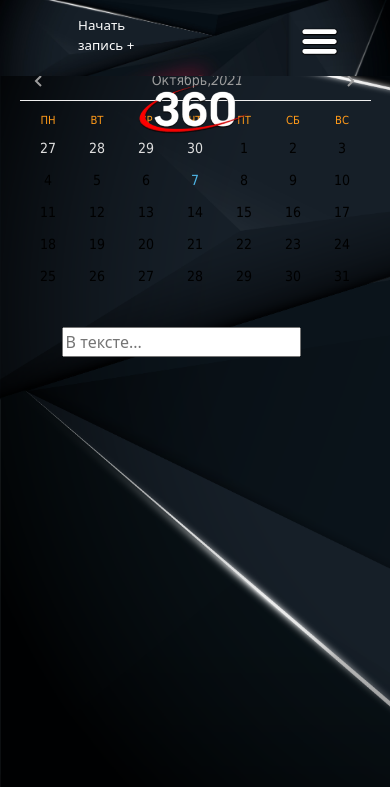
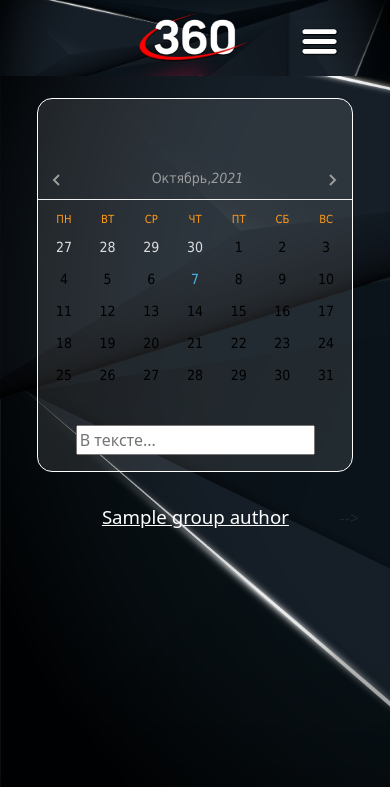
Before and after one commit to geekk0/Joournal_360, a Django app: template templates/mobile_by_date.html in a window 390 px wide. Shown: the top 787 px of the page. Run offline with Django 3.2, Linux system fonts and the light colour scheme; the template is opened without the code that fills it: most values are stand-ins (such as "Sample title", 1, 10 or a date in 2020); some libraries are stand-ins or nearby versions.

Commit message:
mobile new

```diff
--- a/journal/urls.py
+++ b/journal/urls.py
@@ -33,8 +33,7 @@ urlpatterns = [
     path('отправить email/', views.send_email_with_smptlib, name='отправить email'),
     path('Документы/<str:tile_name>', views.show_docs, name='Документы'),
 
-    path('по дате мобильный/', views.by_date_view, name='по дате мобильный'),
-    path('фильтр по отделу мобильный/', views.by_group_view, name='фильтр по отделу мобильный'),
+    path('поиск мобильный/', views.by_date_view, name='поиск мобильный'),
     path('опубликовать тест/', views.publish_notes_to_records, name='опубликовать тест'),
 
 ]
--- a/static/css/mobile.css
+++ b/static/css/mobile.css
@@ -43,6 +43,10 @@
         font-size: 10pt;
     }
 
+    #add_objective{
+        display:none;
+    }
+
     .objectives{
         display:none;
     }
@@ -76,6 +80,7 @@
         width: 90%;
         margin-left: auto;
         margin-right: auto;
+        margin-top: 25%;
     }
 
     .mobile_menu {
--- a/templates/documents.html
+++ b/templates/documents.html
@@ -53,8 +53,7 @@
 
 
                         <ul class="mobile_menu_list">
-                            <li><a href={% url 'по дате мобильный' %}>Найти по дате/тексту</a></li>
-                            <li><a href="{% url 'фильтр по отделу мобильный' %}">Отдел/Группа</a></li>
+                            <li><a href={% url 'поиск мобильный' %}>Найти отчет</a></li>
                             <li><a href="{% url 'logout' %}">Выйти</a></li>
 
 
--- a/templates/mobile_by_date.html
+++ b/templates/mobile_by_date.html
@@ -13,12 +13,6 @@
 
     <div class="template" style="background-image: url({% static 'images/back+logo_3840х2160-01.jpg'%}); background-size: cover">
         <div class="header" style="background-image: url({% static 'images/back+logo_3840х2160-01.jpg'%}); background-size: cover">
-
-
-
-                    <div class="add_note">
-                        <a class="authorization" href="{% url 'добавить заметку' %}">Начать запись +</a>
-                    </div>
 
             <div class="logo">
 
@@ -42,8 +36,7 @@
 
 
                         <ul class="mobile_menu_list">
-                            <li><a href={% url 'по дате мобильный' %}>Найти по дате/тексту</a></li>
-                            <li><a href="{% url 'фильтр по отделу мобильный' %}">Отдел/Группа</a></li>
+                            <li><a href={% url 'поиск мобильный' %}>Найти отчет</a></li>
                             <li><a href="{% url 'logout' %}">Выйти</a></li>
 
                         </ul>
@@ -56,7 +49,7 @@
 
     <div class="find">
 
-        <div>
+        <div class="wrapper">
             <form name='sdate' class="selector-filter" action="{% url 'найти по дате' %}"
                                   id='datepicker' method="get" style="z-index: 2 !important">
 
@@ -69,7 +62,42 @@
 
             </form>
 
+            <form class="selector-filter" action="{% url 'найти по тексту' %}" method="get">
+                                    <input name="q" type="text" id="textbox" placeholder="В тексте...">
+                                    <br>
+                                    <input id="search_text" type="submit" value="Найти">
+            </form>
         </div>
+    </div>
+
+
+
+    <!--<div class="group_select">
+            <ul id="group" style="list-style-type:none">
+                {% if user_is_admin == True %}
+                    {% for department in user_departments %}
+                        <li><a href={% url 'фильтр по отделу' department.name %}>{{ department.name }}</a></li>
+                    {% endfor %}
+                {% endif %}
+            </ul>
+        </div>-->
+
+
+    <div class="groups_authors_select">
+
+
+
+        <ul id="group_author" style="list-style-type:none">
+
+            {% for group_author in groups_authors_list %}
+
+                <li><a href={% url 'фильтр по группе' group_author.name %}>{{ group_author.name }}</a></li>
+
+            {% endfor %}
+        </ul>
+
+    </div>
+
 
     <script type="application/javascript">
 
@@ -108,16 +136,16 @@
 
                     function color_date(cell, shift) {
                         if (shift === 'shift_4_dates') {
-                                cell.style.background = 'rgb(0, 200, 0)' ;
+                                cell.style.color = 'rgb(0, 200, 0)' ;
                             }
                         if (shift === 'shift_3_dates') {
-                                cell.style.background = 'rgb(200, 0, 0)';
+                                cell.style.color = 'rgb(200, 0, 0)';
                             }
                         if (shift === 'shift_2_dates') {
-                                cell.style.background =  'rgb(0, 160, 255)';
+                                cell.style.color =  'rgb(0, 160, 255)';
                             }
                         if (shift === 'shift_1_dates') {
-                                cell.style.background = 'rgb(200, 200, 0)';
+                                cell.style.color = 'rgb(200, 200, 0)';
                             }
                     }
 
@@ -126,21 +154,17 @@
 
                             for (let i = 0; i < groups.length; i++) {
                                 let group_link = groups[i].querySelector('a')
-                            if (group_link.innerText === 'Смена Астахова' || group_link.innerText === 'IT Захаров')  {
+                                if (group_link.innerText === 'Астахов и Козлов' || group_link.innerText === 'IT Захаров')  {
                                     group_link.style.color = 'rgb(200, 200, 0)'
-                                console.log('shift found')
                                 }
-                            if (group_link.innerText === 'Смена Черпакова'|| group_link.innerText === 'IT Дмитриевский') {
+                                if (group_link.innerText === 'Черпаков и Долгов'|| group_link.innerText === 'IT Дмитриевский') {
                                     group_link.style.color = 'rgb(0, 160, 255)'
-                                console.log('shift found')
                                 }
-                            if (group_link.innerText === 'Смена Рославцева'|| group_link.innerText === 'IT Деев') {
+                                if (group_link.innerText === 'Рославцев и Сидоренко'|| group_link.innerText === 'IT Деев') {
                                     group_link.style.color = 'rgb(200, 0, 0)'
-                                console.log('shift found')
                                 }
-                            if (group_link.innerText === 'Смена Бороздина'|| group_link.innerText === 'IT Крутихин') {
+                                if (group_link.innerText === 'Бороздин и Литвиненко'|| group_link.innerText === 'IT Крутихин') {
                                     group_link.style.color = 'rgb(0, 200, 0)'
-                                console.log('shift found')
                                 }
                             }
 
@@ -167,15 +191,14 @@
                     function send_date() {
                         document.forms['sdate'].submit()
                     }
+
+
+
+
     </script>
 
-        <div >
-            <form class="selector-filter" action="{% url 'найти по тексту' %}" method="get">
-                                    <input name="q" type="text" id="textbox" placeholder="В тексте...">
-                                    <br>
-                                    <input id="search_text" type="submit" value="Найти">
-            </form>
-        </div>
-    </div>
+
+-->
+
 
 {% endblock %}
--- a/templates/rec_list.html
+++ b/templates/rec_list.html
@@ -119,8 +119,7 @@
 
 
                         <ul class="mobile_menu_list">
-                            <li><a href={% url 'по дате мобильный' %}>Найти по дате/тексту</a></li>
-                            <li><a href="{% url 'фильтр по отделу мобильный' %}">Отдел/Группа</a></li>
+                            <li><a href={% url 'поиск мобильный' %}>Найти отчет</a></li>
                             <li><a href="{% url 'logout' %}">Выйти</a></li>
 
 
--- a/templates/search_result.html
+++ b/templates/search_result.html
@@ -107,8 +107,7 @@
 
 
                         <ul class="mobile_menu_list">
-                            <li><a href={% url 'по дате мобильный' %}>Найти по дате/тексту</a></li>
-                            <li><a href="{% url 'фильтр по отделу мобильный' %}">Отдел/Группа</a></li>
+                            <li><a href={% url 'поиск мобильный' %}>Найти отчет</a></li>
                             <li><a href="{% url 'logout' %}">Выйти</a></li>
 
                         </ul>
@@ -334,7 +333,6 @@
 
     <div class="content">
 
-        {% if device != 'mobile' %}
 
         <div id="add_objective" style="margin-top: 2%;">
                 <p id="label">Добавить задачу<br> (максимум 5 задач для отдела)</p>
@@ -479,7 +477,6 @@
 
         </div>
 
-        {% endif %}
 
         <script type="text/javascript">
 
```
Also changed, not shown: journal/views.py (+9 -10 lines), templates/mobile_by_group.html (+7 -11 lines). Lines whose indentation alone changed are shown as unchanged.
